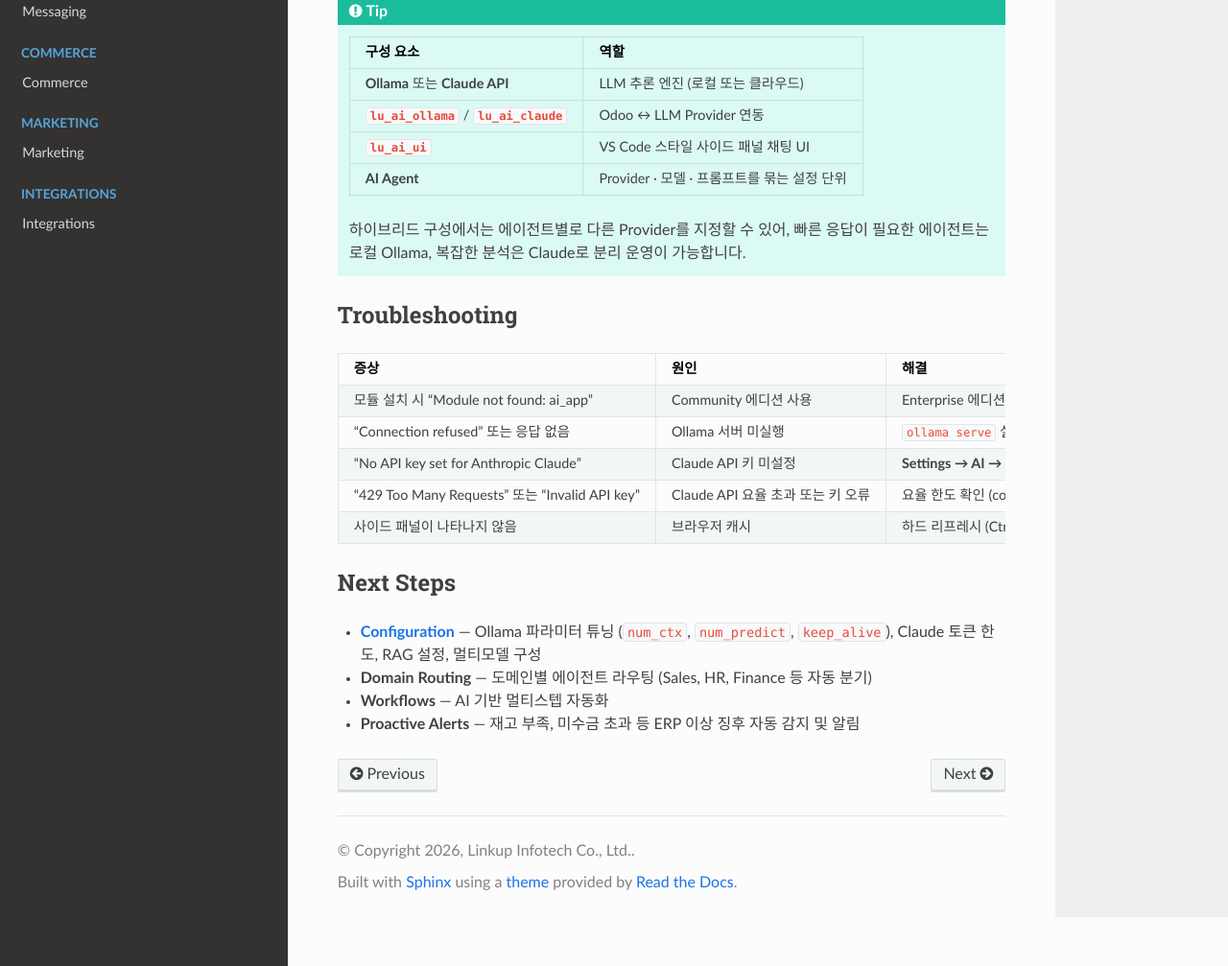
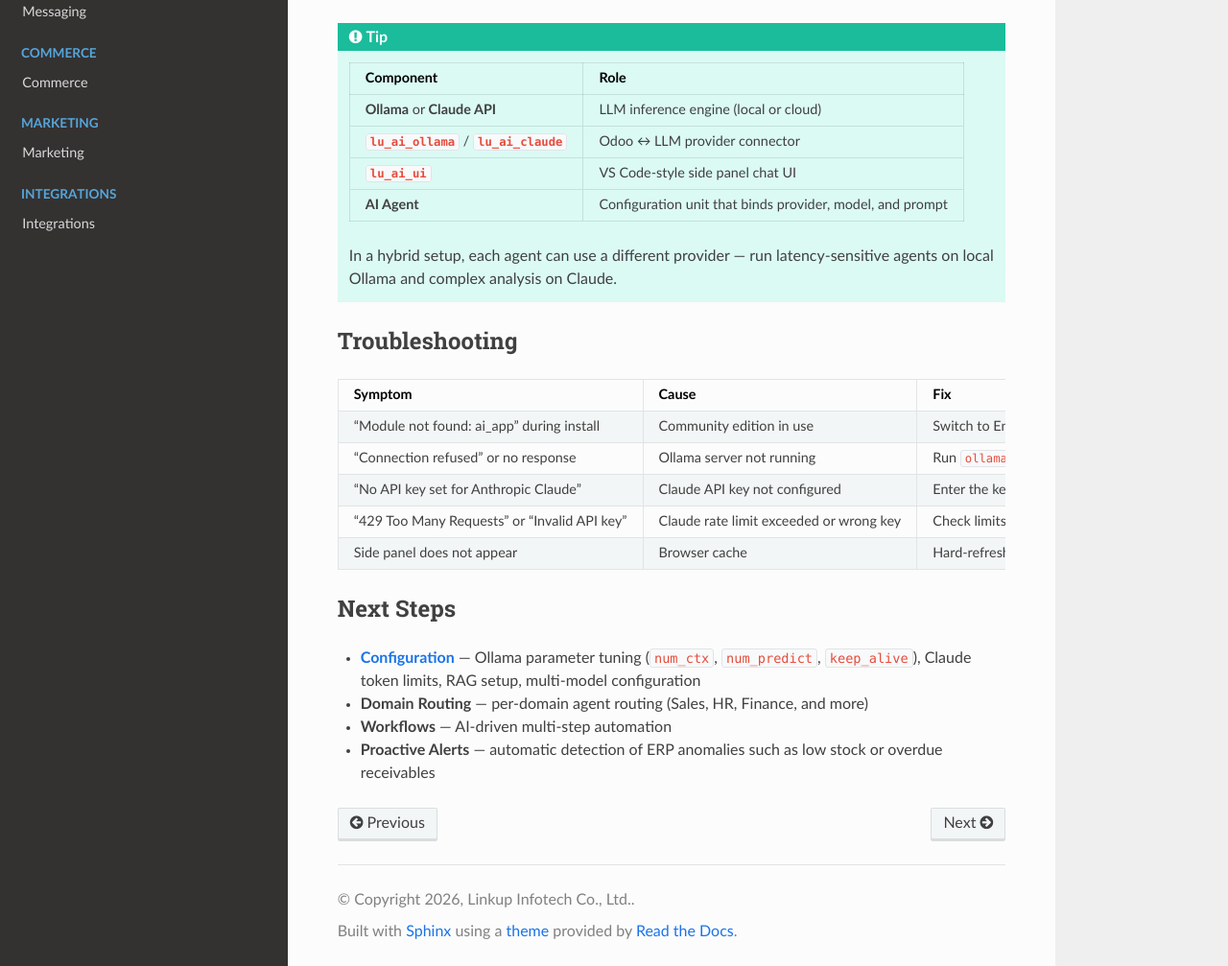
Before and after one commit to Linkup2017/linkup-docs, a Sphinx documentation site: the page built from docs/ai-agent/quickstart.md, in a window 1280 px wide and 1400 px high, scrolled down 5740 px. Shown: the part 393-1400 px from the top of the window at 96% size. Built offline with Sphinx 7.4.7 and the Read the Docs theme 3.1.0, drawn with Linux system fonts in a browser that asks for light colours; some of the changed text lies outside the part shown.

Commit message:
docs(ai-agent): rewrite quickstart.md in English (source language fix)
Source .md files are the en locale — Korean text caused /en/ URL to render
Korean. All body text translated to English; Korean example query retained
as a usage illustration only.

Co-Authored-By: Claude Sonnet 4.6 <noreply@anthropic.com>

````diff
--- a/docs/ai-agent/quickstart.md
+++ b/docs/ai-agent/quickstart.md
@@ -3,182 +3,192 @@
 Get an AI assistant running in your Odoo instance in under 10 minutes.
 
 Linkup AI Agent connects Odoo to a local Ollama LLM, an Anthropic Claude cloud LLM,
-or both at once — giving you a VS Code-style side panel chat that can query your ERP data
-using natural language. Complete Steps 1–4 below to finish your first conversation.
+or both simultaneously — giving you a VS Code-style side panel that can query your ERP
+data using natural language. Complete Steps 1–4 below to finish your first conversation.
 
 :::{warning}
-Odoo 19.0 **Enterprise** 에디션이 필요합니다. Community 에디션에서는
-`ai_app` 모듈이 제공되지 않아 설치 자체가 불가능합니다.
+Odoo 19.0 **Enterprise** edition is required. The `ai_app` module is not available in
+Community edition, and installation will fail without it.
 :::
 
 ## Prerequisites
 
 Odoo 19.0 Enterprise
-: 설치 및 실행 중인 인스턴스 (관리자 계정으로 로그인)
+: A running instance with administrator access.
 
-Ollama (로컬 LLM 사용 시)
-: [Ollama 다운로드](https://ollama.com/download) 후 설치 및 실행
+Ollama (for local LLM)
+: Install and start Ollama from [ollama.com/download](https://ollama.com/download), then
+  pull a model:
 
   ```bash
-  # 운영 검증 모델 다운로드
+  # Recommended model for production
   ollama pull qwen3.5:9b
   ```
 
-Anthropic API 키 (Claude 사용 시)
-: <https://console.anthropic.com/> 에서 발급
+Anthropic API key (for Claude)
+: Generate one at <https://console.anthropic.com/>.
 
-관리자 권한
-: Settings 메뉴 접근이 가능한 계정
+Administrator account
+: Required to access the Settings menu.
 
 :::{tip}
-Ollama와 Claude를 동시에 설정하여 에이전트별로 다른 Provider를 지정할 수 있습니다 (하이브리드 구성).
+You can configure both Ollama and Claude at the same time and assign a different provider
+to each agent (hybrid setup).
 :::
 
 ## Step 1 — Install the Modules
 
-1. **Apps** 메뉴로 이동합니다.
-2. 검색창에 **"Linkup AI"** 를 입력합니다.
-3. **Linkup AI Side Panel** (`lu_ai_ui`) 를 설치합니다.
-   의존 모듈 (`lu_ai_ollama`, `ai`, `ai_app`, `web_enterprise`) 이 자동으로 함께 설치됩니다.
-4. Claude도 사용하려면 **Linkup AI Claude** (`lu_ai_claude`) 를 추가로 설치합니다.
+1. Go to the **Apps** menu.
+2. Search for **"Linkup AI"**.
+3. Install **Linkup AI Side Panel** (`lu_ai_ui`).
+   Dependent modules (`lu_ai_ollama`, `ai`, `ai_app`, `web_enterprise`) are installed
+   automatically.
+4. To use Claude as well, install **Linkup AI Claude** (`lu_ai_claude`) separately.
 
 :::{tip}
-**Linkup AI Side Panel** 하나만 설치해도 Ollama 연동에 필요한 모든 모듈이 자동으로 설치됩니다.
+Installing **Linkup AI Side Panel** alone is enough to get all modules required for
+Ollama integration.
 :::
 
 ```{image} /_static/img/ai-agent/qs-install-modules.png
-:alt: Apps 목록에서 Linkup AI Side Panel과 Linkup AI Claude 표시
+:alt: Linkup AI Side Panel and Linkup AI Claude in the Apps list
 :width: 100%
 ```
 
 ## Step 2 — Configure Your LLM Provider
 
 :::{note}
-Ollama와 Claude 설정은 **서로 다른 Settings 페이지**에 있습니다.
-두 Provider를 모두 설정하면 Step 3에서 에이전트별로 Provider를 선택할 수 있습니다.
+Ollama and Claude are configured on **separate Settings pages**.
+Setting up both providers lets you choose a provider per agent in Step 3.
 :::
 
-### Option A: Ollama (로컬 LLM)
+### Option A: Ollama (Local LLM)
 
-1. **Settings → Integrations** 으로 이동합니다.
-2. **"Use local Ollama models"** 토글을 활성화합니다.
-3. URL 입력 필드(`http://localhost:11434` placeholder) 에 Ollama 서버 주소를 입력합니다.
-   로컬 설치라면 기본값을 그대로 유지하세요.
-4. (선택) API 키 입력 필드(`API Key (optional for local setup)` placeholder) —
-   원격/인증 엔드포인트 사용 시에만 필요합니다. 로컬 설치에서는 비워둡니다.
-5. **Save** 를 클릭합니다.
+1. Go to **Settings → Integrations**.
+2. Enable the **"Use local Ollama models"** toggle.
+3. Enter your Ollama server address in the URL field (placeholder: `http://localhost:11434`).
+   If Ollama is running locally, leave the default value as-is.
+4. *(Optional)* API key field (placeholder: `API Key (optional for local setup)`) —
+   only required for remote or authenticated endpoints. Leave blank for local installs.
+5. Click **Save**.
 
 :::{note}
-필드에 별도 라벨이 표시되지 않고 placeholder 텍스트만 보입니다. 위치를 확인하려면 아래 스크린샷을 참고하세요.
+The fields have no visible labels — only placeholder text. Refer to the screenshot below
+to locate them.
 :::
 
 ```{image} /_static/img/ai-agent/qs-settings-ollama.png
-:alt: Settings → Integrations — "Use local Ollama models" 섹션
+:alt: Settings → Integrations — "Use local Ollama models" section
 :width: 100%
 ```
 
-### Option B: Claude (클라우드 LLM)
+### Option B: Claude (Cloud LLM)
 
-1. **Settings → AI** 로 이동합니다 (Providers 섹션).
-2. **"Use your own Anthropic Claude account"** 섹션을 찾아 API 키 입력 필드에 키를 입력합니다.
-   키를 입력하면 설정이 자동으로 활성화됩니다.
-3. (선택) **Max Output Tokens** — 기본값 16,384.
-   Odoo UI에서는 최대 128,000 까지 입력할 수 있으나 실제 한도는 모델에 따라 다릅니다
-   (Opus: 128k, Sonnet/Haiku: 64k). 모델 한도를 초과하면 API 레벨에서 자동 조정됩니다.
-4. **Save** 를 클릭합니다.
+1. Go to **Settings → AI** (Providers section).
+2. Find the **"Use your own Anthropic Claude account"** section and enter your API key.
+   The provider is activated automatically once a key is entered.
+3. *(Optional)* **Max Output Tokens** — default 16,384. The Odoo UI accepts up to 128,000,
+   but actual limits depend on the model (Opus: 128k, Sonnet/Haiku: 64k).
+   Values above the model limit are automatically capped at the API level.
+4. Click **Save**.
 
 :::{note}
-설정 화면에 RAG/임베딩 관련 안내 문구가 표시될 수 있습니다.
-이 기능은 Quick Start 범위 밖이며 [Configuration](configuration.md) 가이드에서 다룹니다.
+The settings page may display RAG/embedding-related options. These are outside the scope
+of Quick Start and are covered in the [Configuration](configuration.md) guide.
 :::
 
 ```{image} /_static/img/ai-agent/qs-settings-claude.png
-:alt: Settings → AI — "Use your own Anthropic Claude account" 섹션
+:alt: Settings → AI — "Use your own Anthropic Claude account" section
 :width: 100%
 ```
 
 :::{note}
-고급 파라미터 튜닝 및 RAG(문서 검색) 설정은 [Configuration](configuration.md) 가이드를 참조하세요.
+For advanced parameter tuning and RAG (document retrieval) setup, see the
+[Configuration](configuration.md) guide.
 :::
 
 ## Step 3 — Create an AI Agent
 
-1. **AI → Agents → Agents** 로 이동합니다 (칸반 뷰가 기본).
-2. **Create** 를 클릭합니다.
-3. 에이전트 이름을 입력합니다 (예: `Sales Assistant`).
-4. **LLM Model** 드롭다운에서 모델을 선택합니다:
-   - Ollama: `qwen3.5:9b` (운영 권장) 또는 `qwen3.5:35b` (고성능)
-   - Claude: `Claude Sonnet 4.6` (균형) 또는 `Claude Opus 4.6` (최고 성능)
-5. (선택) System Prompt, Topics 등 — Quick Start에서는 기본값을 유지합니다.
-6. **Save** 를 클릭합니다.
+1. Go to **AI → Agents → Agents** (Kanban view by default).
+2. Click **Create**.
+3. Enter an agent name (e.g., `Sales Assistant`).
+4. Select a model from the **LLM Model** dropdown:
+   - Ollama: `qwen3.5:9b` (recommended) or `qwen3.5:35b` (high performance)
+   - Claude: `Claude Sonnet 4.6` (balanced) or `Claude Opus 4.6` (highest capability)
+5. *(Optional)* Configure System Prompt, Topics, etc. — keep the defaults for Quick Start.
+6. Click **Save**.
 
 :::{tip}
-테스트용으로는 `qwen3.5:9b` (로컬, 무료) 또는 `Claude Haiku 4.5` (클라우드, 저비용) 를 추천합니다.
-운영 환경에서는 `qwen3.5:35b` 또는 `Claude Sonnet 4.6` 이 도구 호출 정확도가 높습니다.
-사용 가능한 모델 목록은 Provider 설정에 따라 자동으로 반영됩니다.
+For testing, `qwen3.5:9b` (local, free) or `Claude Haiku 4.5` (cloud, low cost) are
+good starting points. For production, `qwen3.5:35b` or `Claude Sonnet 4.6` provide
+higher tool-call accuracy. The available model list is populated automatically based on
+your provider configuration.
 :::
 
 ```{image} /_static/img/ai-agent/qs-create-agent.png
-:alt: AI → Agents → Agents — 에이전트 생성 폼 (LLM Model 선택)
+:alt: AI → Agents → Agents — agent creation form with LLM Model selector
 :width: 100%
 ```
 
 ## Step 4 — Start Your First Chat
 
-1. Odoo 상단 우측 **systray** 에서 **AI 버튼** 을 클릭합니다.
-2. 화면 우측에 **사이드 패널** 이 열립니다 (보라색 헤더, 240–480 px, 리사이즈 가능).
-3. 에이전트가 여러 개라면 헤더의 **에이전트 선택기** 에서 원하는 에이전트를 선택합니다.
-4. **"+"** 버튼으로 새 대화를 시작합니다.
-5. 하단 입력창에 메시지를 입력한 뒤 **Enter** 를 누릅니다.
+1. Click the **AI button** in the Odoo **systray** (top-right).
+2. A **side panel** opens on the right side of the screen (purple header, 240–480 px,
+   resizable).
+3. If you have multiple agents, select one from the **agent selector** in the header.
+4. Click **"+"** to start a new conversation.
+5. Type a message in the input field at the bottom and press **Enter**.
 
-AI Agent는 한국어와 영어를 모두 지원합니다:
+The AI Agent supports both English and Korean:
 
-- 예시 (full LLM tool-calling — ERP 데이터 조회):
+- Example (full LLM tool-calling — queries live ERP data):
   > *"Show me the top 5 products by revenue this month"*
-- 예시 (shortcut — 즉각 응답):
+- Example (shortcut — instant response):
   > *"이번 달 매출 총액은?"*
 
-대화 이름은 첫 메시지를 기준으로 자동 지정됩니다.
-이전 대화는 헤더의 **히스토리 버튼** 으로 확인할 수 있습니다 (최근 대화 최대 50개 표시).
+Conversation names are set automatically from the first message.
+Previous conversations are accessible via the **history button** in the header
+(up to 50 recent conversations).
 
 :::{tip}
-내장 shortcut 쿼리가 Sales, Finance, Inventory, HR, CRM 등 주요 도메인을 지원합니다.
-자주 묻는 질문은 LLM을 거치지 않고 즉시 응답하여 속도가 빠릅니다.
+Built-in shortcut queries cover major domains: Sales, Finance, Inventory, HR, and CRM.
+Frequently asked questions bypass the LLM entirely for faster responses.
 :::
 
 ```{image} /_static/img/ai-agent/qs-first-chat.png
-:alt: 사이드 패널 대화 예시
+:alt: Side panel showing a sample conversation
 :width: 100%
 ```
 
 ## What You Just Set Up
 
 :::{tip}
-| 구성 요소 | 역할 |
+| Component | Role |
 |-----------|------|
-| **Ollama** 또는 **Claude API** | LLM 추론 엔진 (로컬 또는 클라우드) |
-| **`lu_ai_ollama`** / **`lu_ai_claude`** | Odoo ↔ LLM Provider 연동 |
-| **`lu_ai_ui`** | VS Code 스타일 사이드 패널 채팅 UI |
-| **AI Agent** | Provider · 모델 · 프롬프트를 묶는 설정 단위 |
+| **Ollama** or **Claude API** | LLM inference engine (local or cloud) |
+| **`lu_ai_ollama`** / **`lu_ai_claude`** | Odoo ↔ LLM provider connector |
+| **`lu_ai_ui`** | VS Code-style side panel chat UI |
+| **AI Agent** | Configuration unit that binds provider, model, and prompt |
 
-하이브리드 구성에서는 에이전트별로 다른 Provider를 지정할 수 있어,
-빠른 응답이 필요한 에이전트는 로컬 Ollama, 복잡한 분석은 Claude로 분리 운영이 가능합니다.
+In a hybrid setup, each agent can use a different provider — run latency-sensitive
+agents on local Ollama and complex analysis on Claude.
 :::
 
 ## Troubleshooting
 
-| 증상 | 원인 | 해결 |
-|------|------|------|
-| 모듈 설치 시 "Module not found: ai_app" | Community 에디션 사용 | Enterprise 에디션 필요 |
-| "Connection refused" 또는 응답 없음 | Ollama 서버 미실행 | `ollama serve` 실행 확인, Base URL 확인 |
-| "No API key set for Anthropic Claude" | Claude API 키 미설정 | **Settings → AI → Providers** 에서 키 입력 |
-| "429 Too Many Requests" 또는 "Invalid API key" | Claude API 요율 초과 또는 키 오류 | 요율 한도 확인 (console.anthropic.com), 키 재발급 |
-| 사이드 패널이 나타나지 않음 | 브라우저 캐시 | 하드 리프레시 (Ctrl+Shift+R) 후 재시도 |
+| Symptom | Cause | Fix |
+|---------|-------|-----|
+| "Module not found: ai_app" during install | Community edition in use | Switch to Enterprise edition |
+| "Connection refused" or no response | Ollama server not running | Run `ollama serve`; verify the Base URL |
+| "No API key set for Anthropic Claude" | Claude API key not configured | Enter the key at **Settings → AI → Providers** |
+| "429 Too Many Requests" or "Invalid API key" | Claude rate limit exceeded or wrong key | Check limits at console.anthropic.com; regenerate key |
+| Side panel does not appear | Browser cache | Hard-refresh with Ctrl+Shift+R |
 
 ## Next Steps
 
-- **[Configuration](configuration.md)** — Ollama 파라미터 튜닝 (`num_ctx`, `num_predict`, `keep_alive`),
-  Claude 토큰 한도, RAG 설정, 멀티모델 구성
-- **Domain Routing** — 도메인별 에이전트 라우팅 (Sales, HR, Finance 등 자동 분기)
-- **Workflows** — AI 기반 멀티스텝 자동화
-- **Proactive Alerts** — 재고 부족, 미수금 초과 등 ERP 이상 징후 자동 감지 및 알림
+- **[Configuration](configuration.md)** — Ollama parameter tuning (`num_ctx`,
+  `num_predict`, `keep_alive`), Claude token limits, RAG setup, multi-model configuration
+- **Domain Routing** — per-domain agent routing (Sales, HR, Finance, and more)
+- **Workflows** — AI-driven multi-step automation
+- **Proactive Alerts** — automatic detection of ERP anomalies such as low stock or
+  overdue receivables
````
